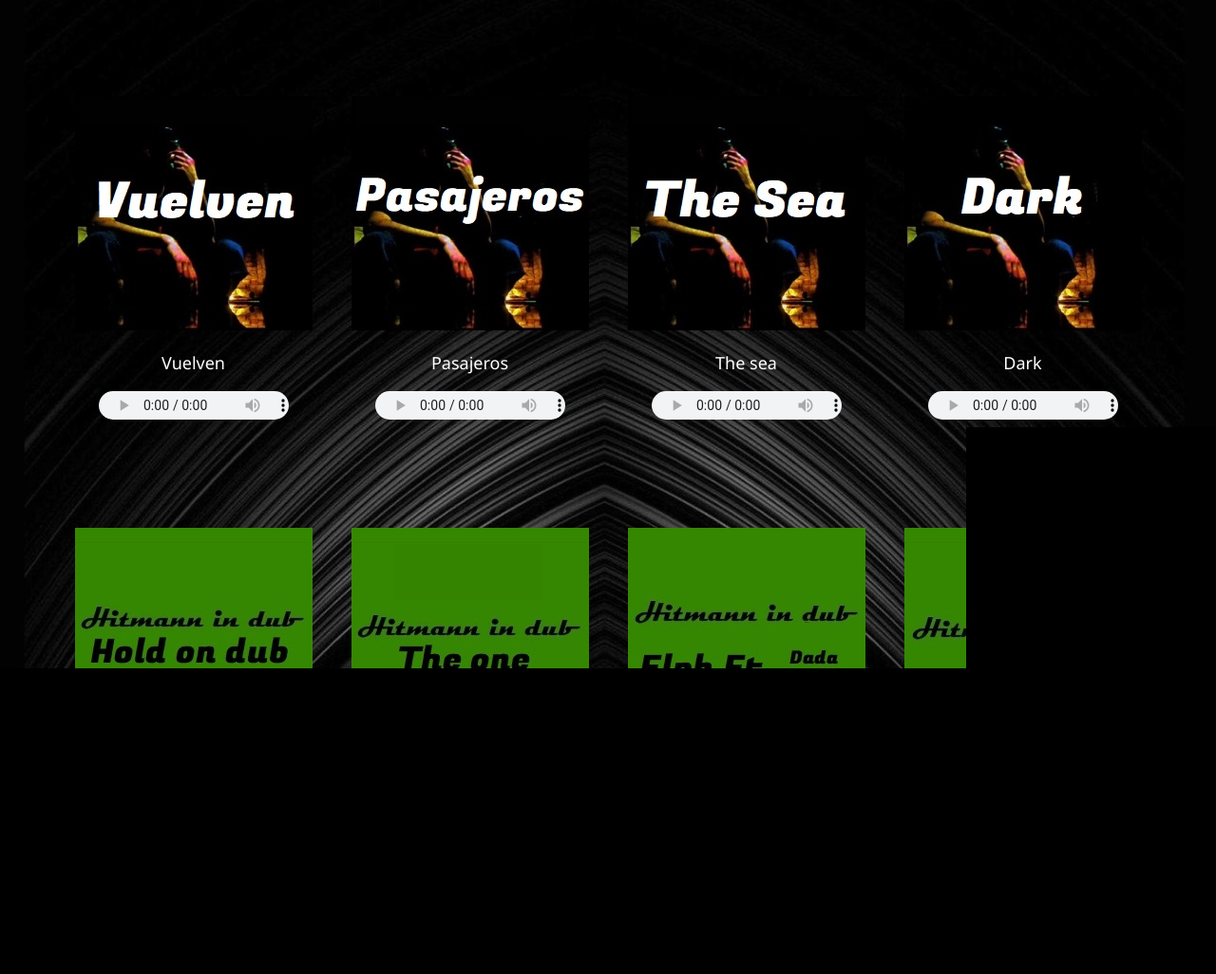
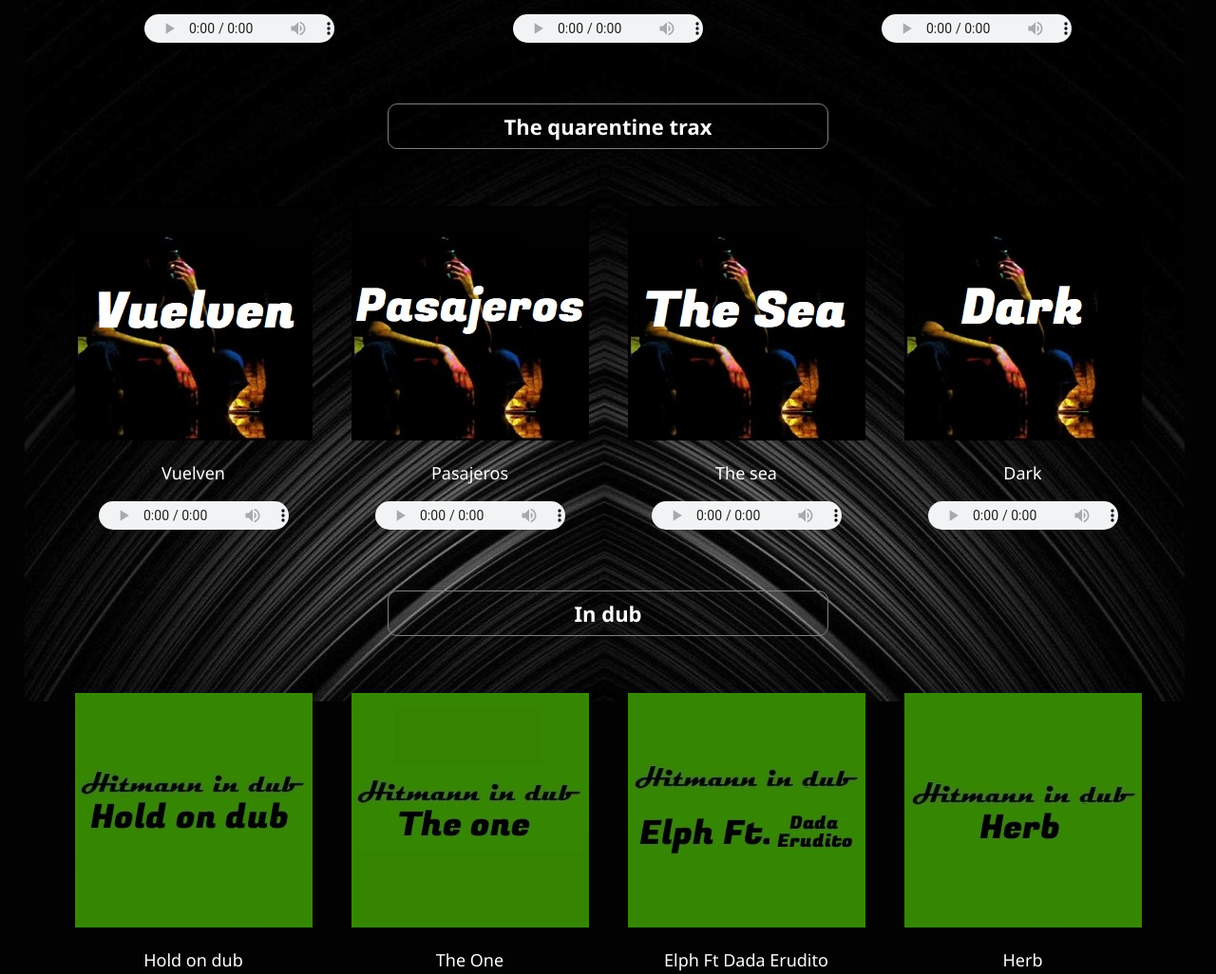
Before and after one commit to HitmannDub/hitmann, a plain HTML site: page galeria.html in a window 1280 px wide. Shown: the part 567-1593 px from the top of the page at 95% size. Drawn offline with Linux system fonts and the light colour scheme.

Commit message:
Add files via upload

```diff
--- a/galeria.css
+++ b/galeria.css
@@ -59,7 +59,7 @@ header {
 
 .galeria{
 
-     margin-top: 110px;
+     margin-top: 60px;
      margin-left: 50px;
      margin-right: 50px;
      margin-bottom: 60px;
@@ -124,3 +124,16 @@ audio {
     font-family: 'Segoe UI', Tahoma, Geneva, Verdana, sans-serif;
     height: 36px;
 }
+
+
+h1{
+     text-align: center;
+     font-size: 22px;
+     font-family: 'Segoe UI', Tahoma, Geneva, Verdana, sans-serif;
+     margin-top: 60px;
+     border: solid grey 1px;
+     border-radius: 10px;
+     margin-left: 400px;
+     margin-right: 400px;
+     padding: 8px;
+}
--- a/galeria.html
+++ b/galeria.html
@@ -34,6 +34,7 @@
     <main>
       <main id="seccion principal">
         <section id="seccion-1"></section>
+            <h1> Black Forest </h1>
             <div class="galeria-container">
               <div class="galeria">
                 <div class="galeria-item first-item">
@@ -54,6 +55,7 @@
 
               </div>
         <section id="seccion-2"></section>
+        <h1>The quarentine trax</h1>
         <div class="galeria-container">
             <div class="galeria">
               <div class="galeria-item first-item">
@@ -78,6 +80,9 @@
                 </div>
             </div>
             <section id="seccion-3"></section>
+            <div>
+            <h1>In dub</h1>
+            </div>
             <div class="galeria-container">
                 <div class="galeria">
                   <div class="galeria-item first-item">
```
